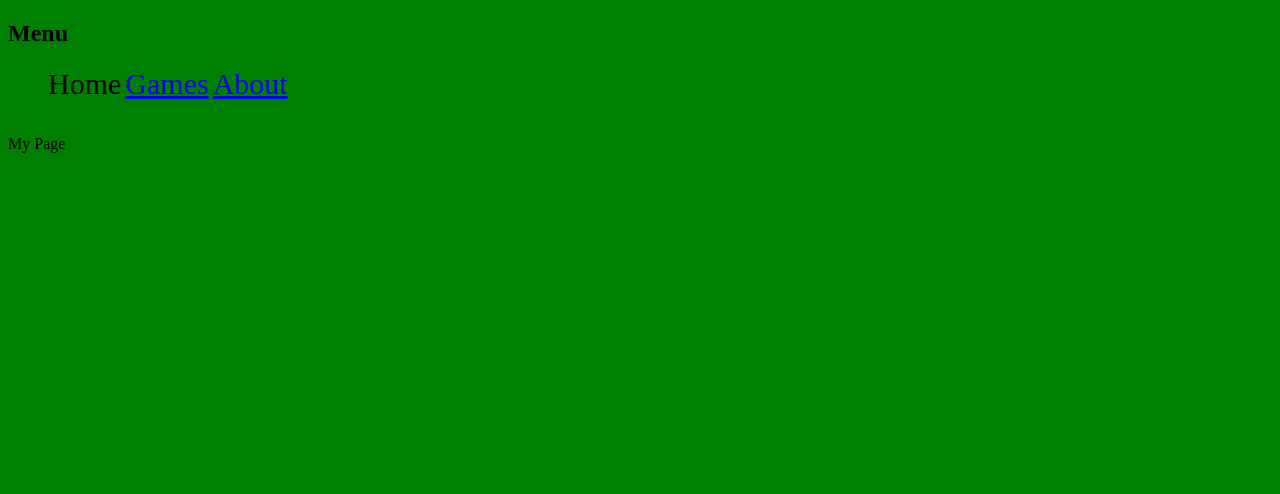
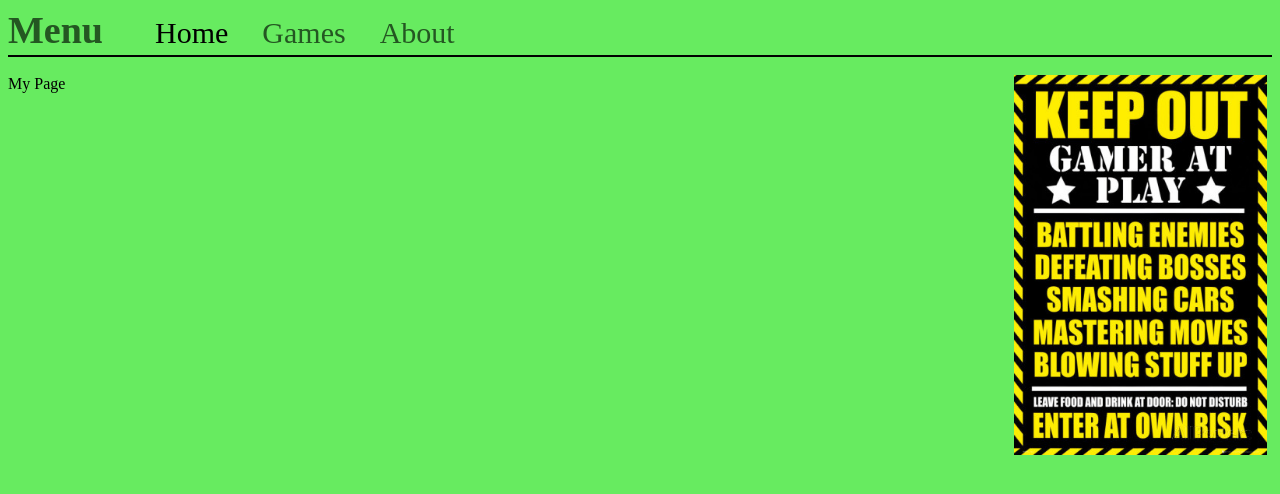
Before and after one commit to CreeperFace0777/GamingCenteral, a plain HTML site: page index.html in a window 1280 px wide. Drawn offline with Linux system fonts and the light colour scheme.

Commit message:
Menu Made Better And More Aesthetically Pleasing
Deleted The Foot Chinko Games In Games.html But Then Re-Added It,
Added A Line (hr tag) to the menu
Wrapped Nav In A Header Tag
A Lot More CSS Rubish (Look At main.css File For More)
Added The Image, Enter At Risk.jpg To Styles Folder
Changed Background Colour Of Website And Image At Right Of Index (Home
Page)

```diff
--- a/index.html
+++ b/index.html
@@ -5,6 +5,7 @@
 		<link rel="stylesheet" type="text/css" href="scripts\main.css" />
 	</head>
 	<body>
+		<header>
 		<nav>
 			<h1>Menu</h1>
 			<ul>
@@ -12,8 +13,11 @@
 				<li><a href="games.html">Games</a></li>
 				<li><a href="#">About</a></li>
 			</ul>
+			<hr>
 		</nav>
+		</header>
 	<br>
+		<img id="EAR" src="styles\Enter At Risk.jpg" alt="Gaming 'Enter At Risk'" align="right">
 		<div>My Page</div>
 	</body>
 </html>
--- a/scripts/main.css
+++ b/scripts/main.css
@@ -1,9 +1,47 @@
 body {
-	background: green;
+	background: #67EB60;
 	font-family: grobold;
 }
 
-nav ul li {
+header nav ul li {
 	display: inline-block;
 	font-size: 30px;
+	font-family: hacked;
+	padding: 5px 15px;
+	list-style-type: none;
 }
+
+
+#EAR {
+	width: 20%;
+	padding: 0px 5px 2px 0px;
+}
+
+header nav ul{
+	margin: 0;
+	display: inline;
+	padding: 0 0 0 3px;
+}
+
+header nav h1 {
+	display: inline;
+	padding: 0px 30px 0px 0px;
+	margin: 0px;
+	color: #245722;
+	font-family: hacked;
+	font-size: 38px;
+}
+
+a {
+	color: #245722;
+	text-decoration: none;
+}
+
+header nav hr {
+	color: black;
+	background-color: black;
+	padding: 0px;
+	margin: 0px;
+	border-style: solid;
+	border-color: black;
+}
```
Also changed, not shown: Styles/Enter At Risk.jpg (added), games.html (indentation only), 1 other file.
